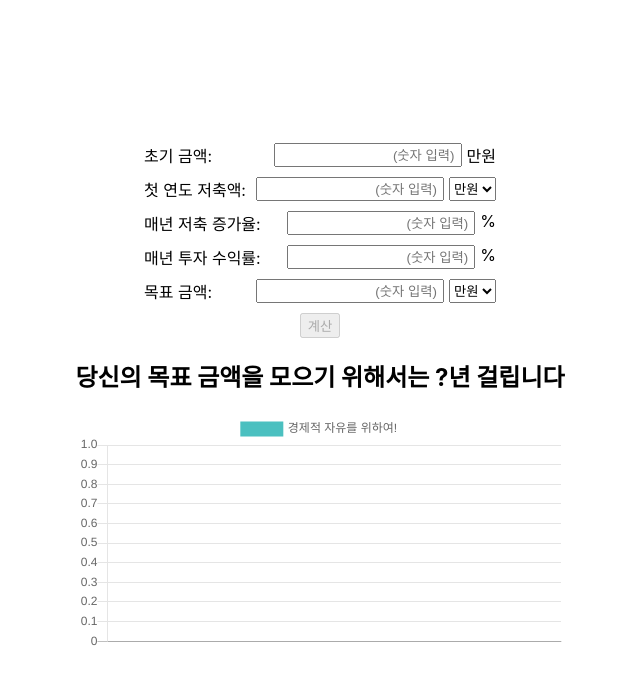
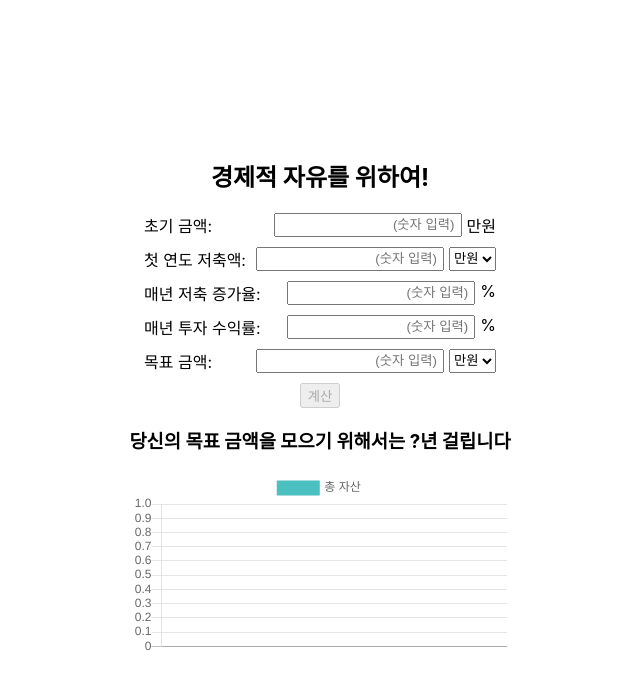
Before and after one commit to parkhojeong/moneyFreedom, a React (Create React App) app: page / in a window 1280 px wide. Shown: the top 688 px of the page, without its empty margins (320-960 px from the left). Built offline with nearby package versions, Linux system fonts and the light colour scheme.

Commit message:
# 수정사항 1. 메인 타이틀 '경제적 자유'를 위하여 추가 2. 그래프에서 label 변경

```diff
--- a/src/App.js
+++ b/src/App.js
@@ -7,6 +7,7 @@ function App() {
   return (
     <div className="App">
       <header className="App-header">
+        <h2>경제적 자유를 위하여!</h2>
         <Calculator />
         <EstimateGoal />
       </header>
--- a/src/features/calculator/EstimateGoal.js
+++ b/src/features/calculator/EstimateGoal.js
@@ -16,7 +16,7 @@ export default function EstimateGoal() {
     labels: labelData,
     datasets: [
       {
-        label: "경제적 자유를 위하여!",
+        label: "총 자산",
         fill: false,
         lineTension: 0.1,
         backgroundColor: "rgba(75,192,192,0.4)",
@@ -44,13 +44,13 @@ export default function EstimateGoal() {
   return (
     <div>
       <div>
-        <h2>
+        <h3>
           당신의 목표 금액을 모으기 위해서는{" "}
           {yearlyIncreasedMoneyList.length === 0
             ? "?"
             : yearlyIncreasedMoneyList.length - 1}
           년 걸립니다
-        </h2>
+        </h3>
       </div>
       <Line data={data} />
     </div>
```
